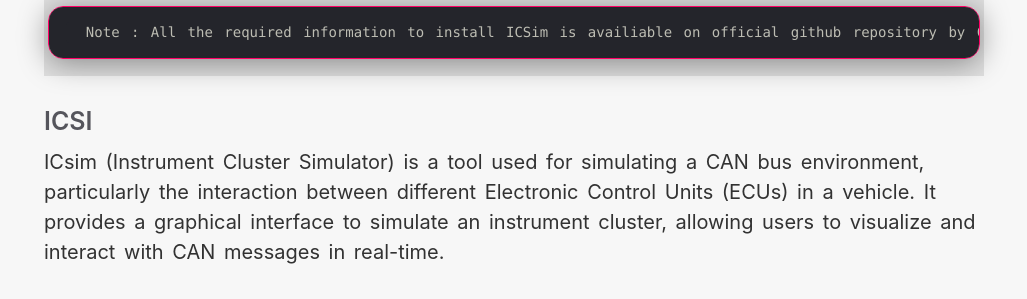
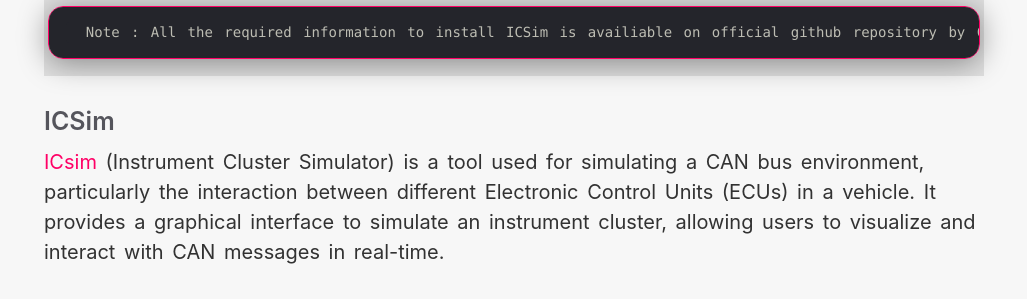
Before and after one commit to KartheekLade/kartheeklade.github.io, a Jekyll site: the page built from _posts/2024-07-22-ICsim-installation.md, in a window 1280 px wide and 900 px high. Shown: the part 396-695 px from the top of the window, without its empty margins (126-1153 px from the left). Built offline with Jekyll 4.4.1, drawn with Linux system fonts in a browser that asks for light colours; some web fonts are replaced.

Commit message:
fixed typo

````diff
--- a/_posts/2024-07-22-ICsim-installation.md
+++ b/_posts/2024-07-22-ICsim-installation.md
@@ -10,9 +10,9 @@ last_modified_at: 2024-07-22
 ```
   Note : All the required information to install ICSim is availiable on official github repository by Craigsmith and contributors of ICSim, Incase if you're looking for a step by step guidance please follow below.
 ```
-### ICSI
+### ICSim
 
-ICsim (Instrument Cluster Simulator) is a tool used for simulating a CAN bus environment, particularly the interaction between different Electronic Control Units (ECUs) in a vehicle. It provides a graphical interface to simulate an instrument cluster, allowing users to visualize and interact with CAN messages in real-time.
+[ICsim](https://github.com/zombieCraig/ICSim) (Instrument Cluster Simulator) is a tool used for simulating a CAN bus environment, particularly the interaction between different Electronic Control Units (ECUs) in a vehicle. It provides a graphical interface to simulate an instrument cluster, allowing users to visualize and interact with CAN messages in real-time.
 
 ### Key Features of ICsim:
 1. **Simulation Environment**: ICsim connects to a virtual CAN bus environment where users can simulate various vehicle functions by sending and receiving CAN messages.
````
